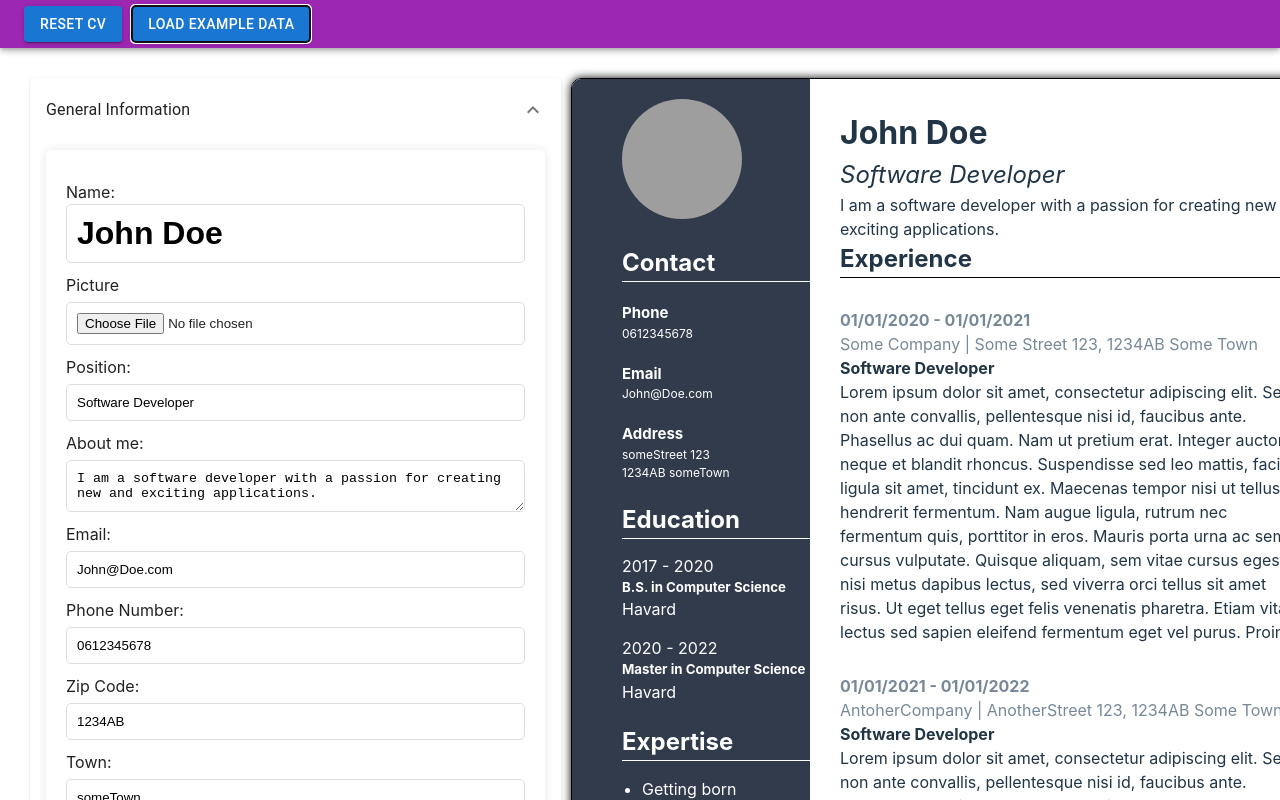
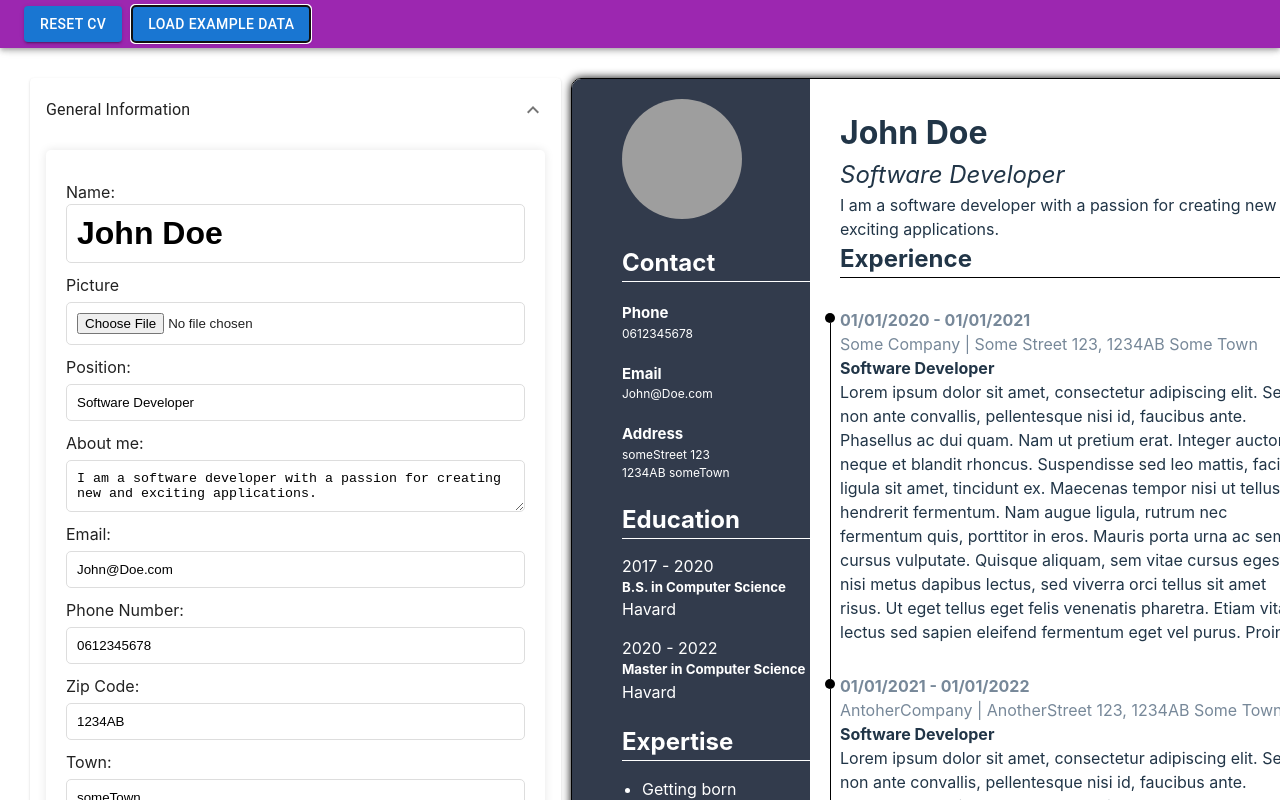
Before and after one commit to MadPaco/reactCV, a React (Vite) app: page / in a window 1280 px wide. Both pictures are taken after a click on the button "LOAD EXAMPLE DATA". Shown: the top 800 px of the page. Built offline with nearby package versions, Linux system fonts and the light colour scheme; grey boxes are pictures that could not be loaded.

Commit message:
add the timeline effect

```diff
--- a/src/components/CV.jsx
+++ b/src/components/CV.jsx
@@ -14,7 +14,7 @@ function CV({
   expertise,
   onEditExpertise,
   onDeleteExpertise,
-  }){
+}) {
 
   return (
     <div>
@@ -22,7 +22,7 @@ function CV({
         <div className='cvLeft'>
           <div className='generalInfo'>
             <div className='profilePicture'>
-              <img src={generalInfo.profilePicture} alt='ProfilePicture'/>
+              <img src={generalInfo.profilePicture} alt='ProfilePicture' />
             </div>
             <div className="contactHeader">
               <h2>Contact</h2>
@@ -89,6 +89,10 @@ function CV({
           <h2 className='experienceHeader'>Experience</h2>
           {practicalExperience && practicalExperience.length > 0 ? (
             practicalExperience.map((practice, index) => (
+              <div className='practiceContainer'>
+                <div className='timeline'>
+
+                </div>
                 <div className="practice" key={index}>
                   <div className='dates'>{practice.startDate} - {practice.endDate}</div>
                   <div className='companyAddress'>
@@ -101,6 +105,7 @@ function CV({
                   <button className="deleteButton" onClick={() => onDeletePractice(index)}>X</button>
                   <button className="editButton" onClick={() => onEditPractice(index)}>Edit</button>
                 </div>
+              </div>
             ))
           ) : (
             <p>No practical experience added yet.</p>
--- a/src/styles/CV.css
+++ b/src/styles/CV.css
@@ -144,3 +144,37 @@ p, h5{
 .education{
     margin-top: 15px;
 }
+
+.timeline {
+position: absolute;
+top: 0;
+left: -10px;
+width: 1px;
+height: 100%;
+margin-top: 35px;
+}
+
+.timeline::before {
+content: '';
+position: absolute;
+top: 0;
+left: -5px;
+width: 10px;
+height: 10px;
+background: black;
+border-radius: 50%;
+}
+
+.timeline::after {
+content: '';
+position: absolute;
+top: 10px;
+left: -0.5px;
+width: 1px;
+height: calc(100% - 10px);
+background: black;
+}
+
+.practiceContainer{
+    position: relative;
+}
```
Lines whose indentation alone changed are shown as unchanged.
